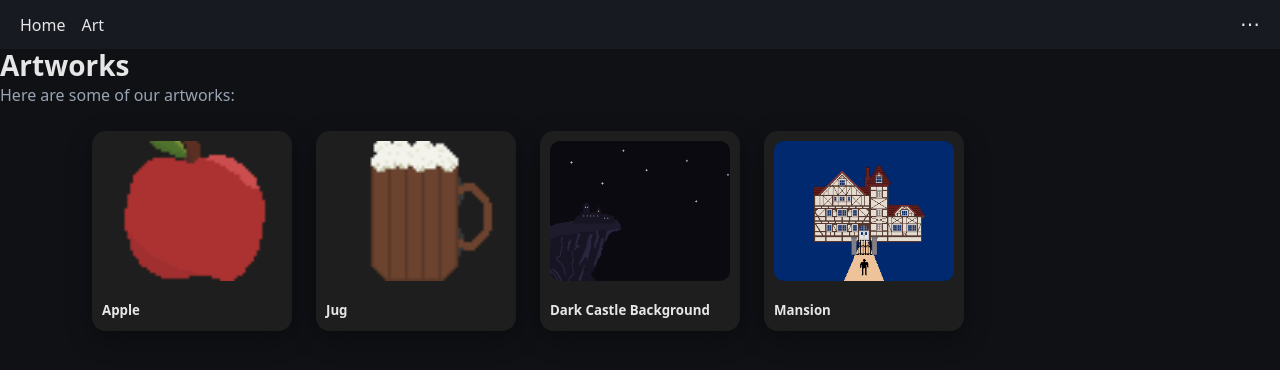
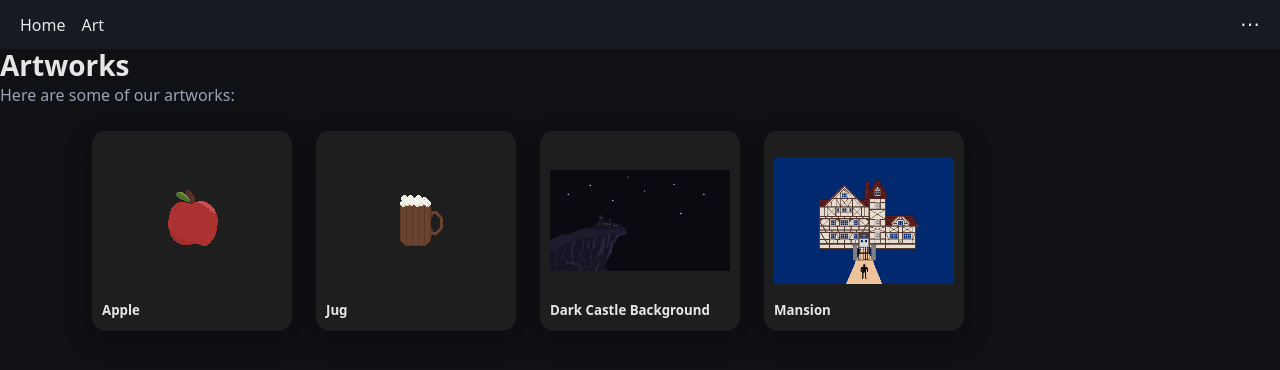
Before and after one commit to BafflingBonk/website, an Angular app: page /art in a window 1280 px wide. Shown: the top 370 px of the page. Built offline with nearby package versions, Linux system fonts and the light colour scheme.

Commit message:
clean up
clean up image cropping, have them scale down or up and add a wrapper

```diff
--- a/src/app/features/art/art.component.html
+++ b/src/app/features/art/art.component.html
@@ -5,11 +5,14 @@
   <div class="artworks-container">
     @for (artwork of artworks; track artwork.id) {
       <div class="artwork-card" (click)="openArtwork(artwork)">
-        <img
-          class="artwork-image"
-          [src]="artwork.imageUrl"
-          [alt]="artwork.title"
-        />
+        <div class="artwork-image-wrapper">
+          <img
+            class="artwork-image"
+            [src]="artwork.imageUrl"
+            [alt]="artwork.title"
+          />
+        </div>
+
         <h5>{{ artwork.title }}</h5>
       </div>
     }
--- a/src/app/features/art/art.component.scss
+++ b/src/app/features/art/art.component.scss
@@ -18,10 +18,8 @@
 
   display: flex;
   flex-direction: column;
-  justify-content: space-between;
 
   cursor: pointer;
-
   transition: transform 0.2s ease, box-shadow 0.2s ease;
 }
 
@@ -31,13 +29,22 @@
   cursor: pointer;
 }
 
+.artwork-image-wrapper {
+  flex: 1;                /* takes available space */
+  display: flex;
+  align-items: center;
+  justify-content: center;
+  overflow: hidden;
+}
+
 .artwork-image {
-  width: 100%;
-  height: 140px;
+  max-width: 100%;
+  max-height: 100%;
 
-  object-fit: cover;
-  border-radius: 10px;
+  width: auto;
+  height: auto;
 
+  object-fit: contain;
   display: block;
 }
 
```
